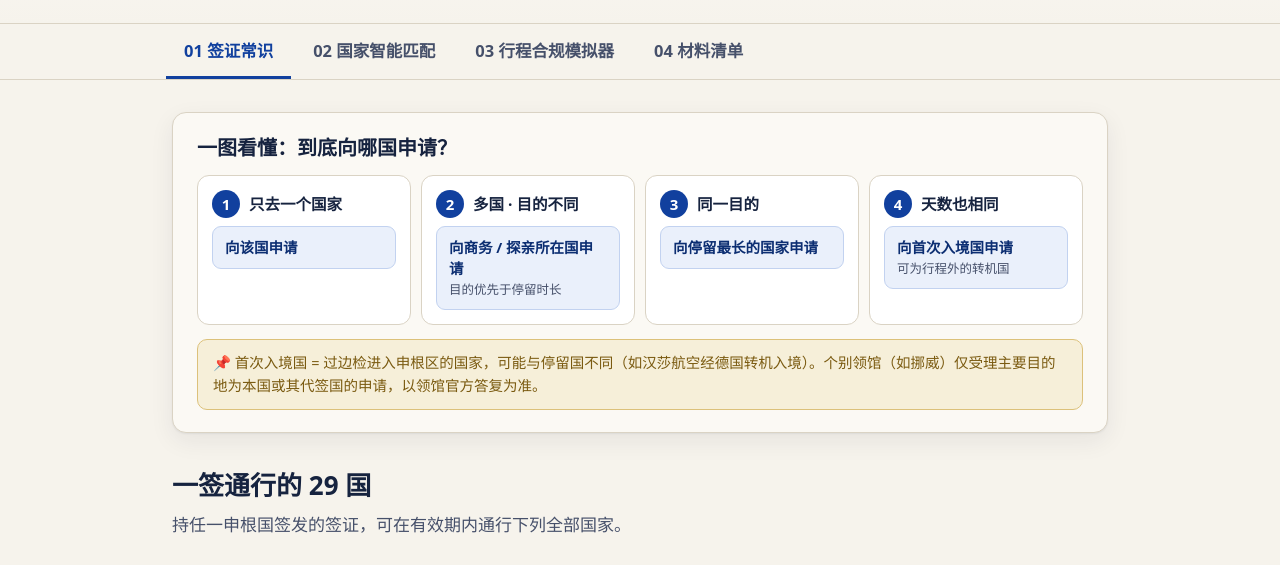
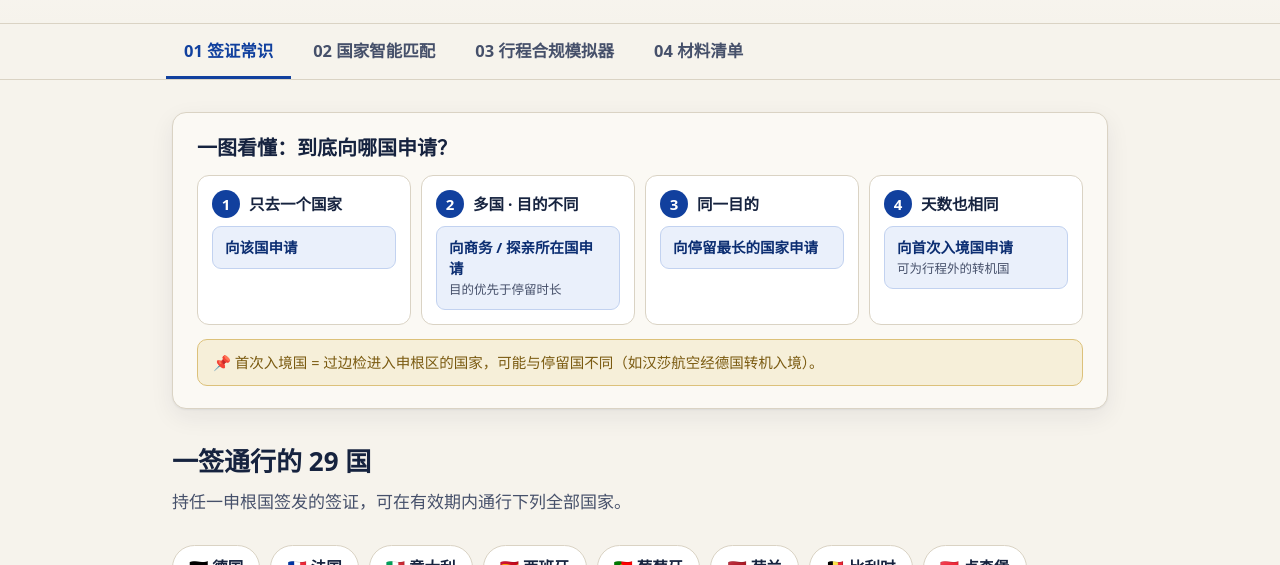
Before and after one commit to 25minnie/visa, a plain HTML site: page index.html in a window 1280 px wide. Shown: the part 168-733 px from the top of the page. Drawn offline with Linux system fonts and the light colour scheme.

Commit message:
Update index.html

```diff
--- a/index.html
+++ b/index.html
@@ -235,7 +235,7 @@
           <div class="fres">向<b>首次入境国</b>申请<small>可为行程外的转机国</small></div>
         </div>
       </div>
-      <div class="fnote">📌 首次入境国 = 过边检进入申根区的国家，可能与停留国不同（如汉莎航空经德国转机入境）。个别领馆（如挪威）仅受理主要目的地为本国或其代签国的申请，以领馆官方答复为准。</div>
+      <div class="fnote">📌 首次入境国 = 过边检进入申根区的国家，可能与停留国不同（如汉莎航空经德国转机入境）。</div>
     </div>
 
     <h2 style="margin-top:36px">一签通行的 29 国</h2>
```
